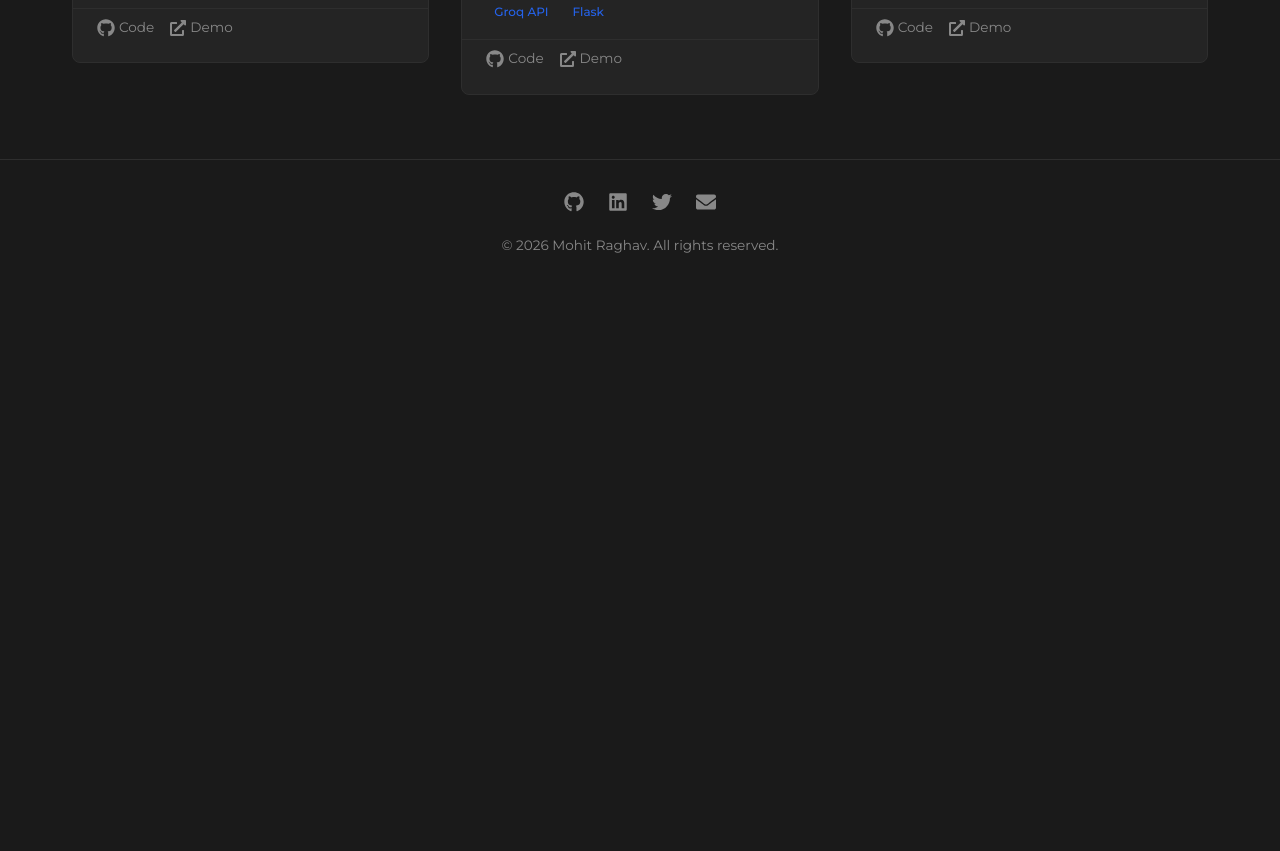
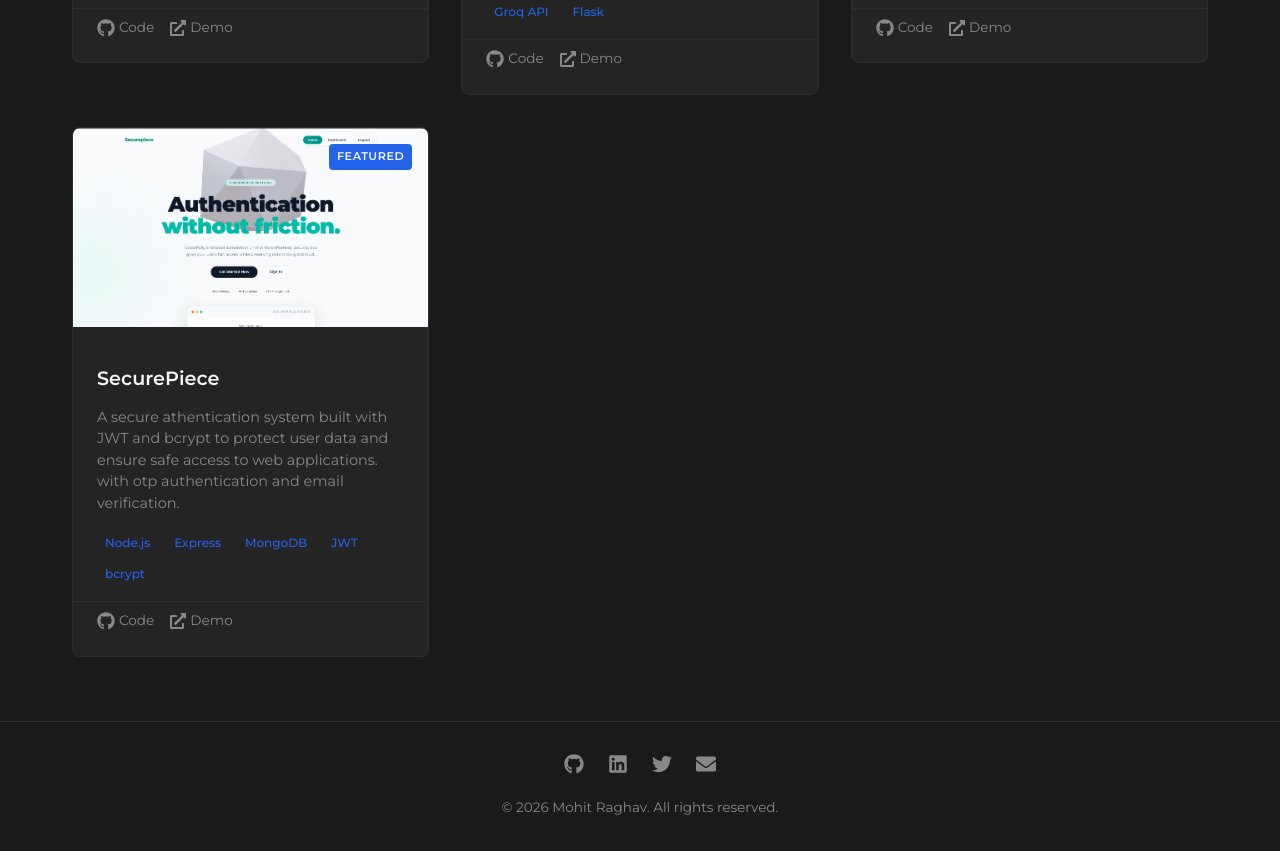
Before and after one commit to mohitraghav1318/mohitraghav1318, a React (Vite) app: page /projects in a window 1280 px wide. Shown: the part 1840-2691 px from the top of the page. Before the commit the page ends 2129 px from the top, so only its background shows below. Built offline with nearby package versions, Linux system fonts and the light colour scheme.

Commit message:
new project

```diff
--- a/src/data/projects.js
+++ b/src/data/projects.js
@@ -131,4 +131,17 @@ export const projects = [
     category: 'personal',
     year: '2026',
   },
+  {
+    id: 10,
+    title: 'SecurePiece',
+    description:
+      'A secure athentication system built with JWT and bcrypt to protect user data and ensure safe access to web applications. with otp authentication and email verification.',
+    techStack: ['Node.js', 'Express', 'MongoDB', 'JWT', 'bcrypt'],
+    githubUrl: 'https://github.com/mohitraghav1318/authentication',
+    liveUrl: 'https://securepiece.vercel.app',
+    featured: true,
+    img: '/images/projects/securepiece.png',
+    category: 'personal',
+    year: '2026',
+  },
 ];
```
Also changed, not shown: public/images/projects/securepiece.png (added).
